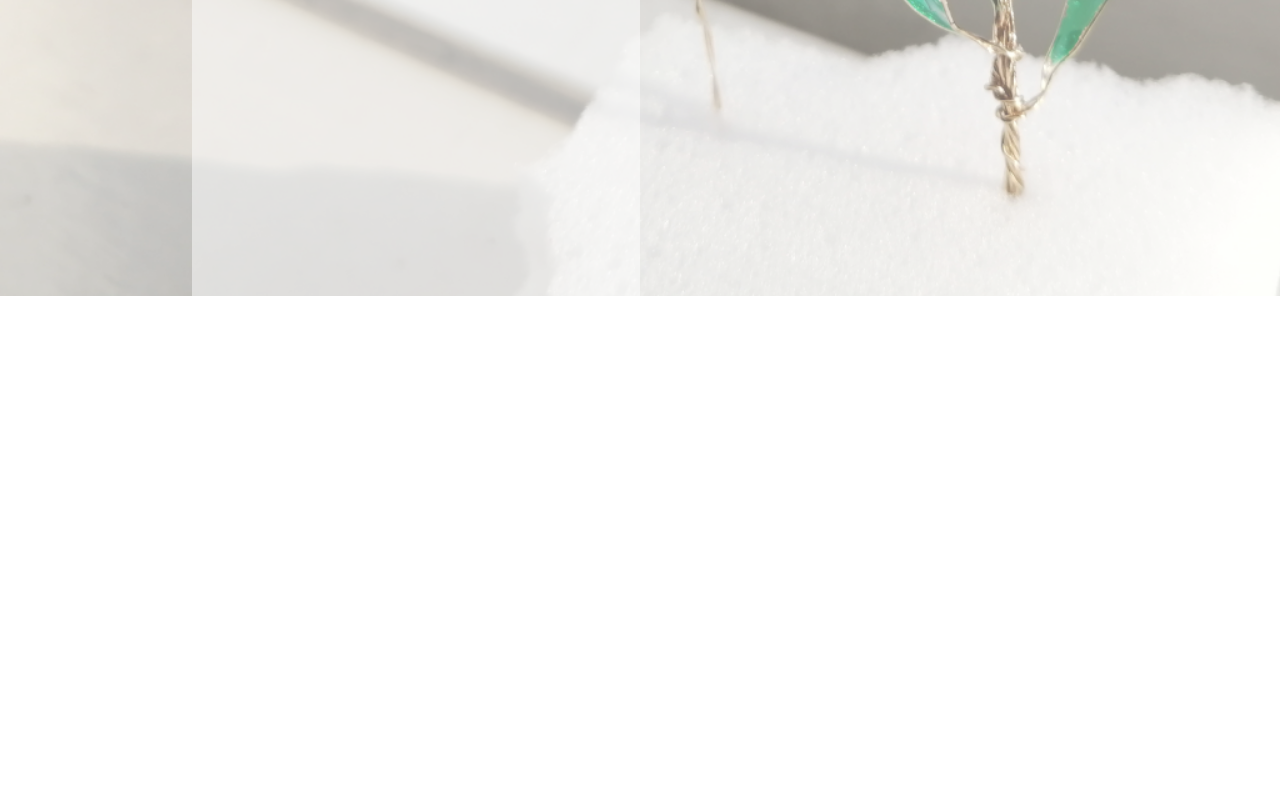
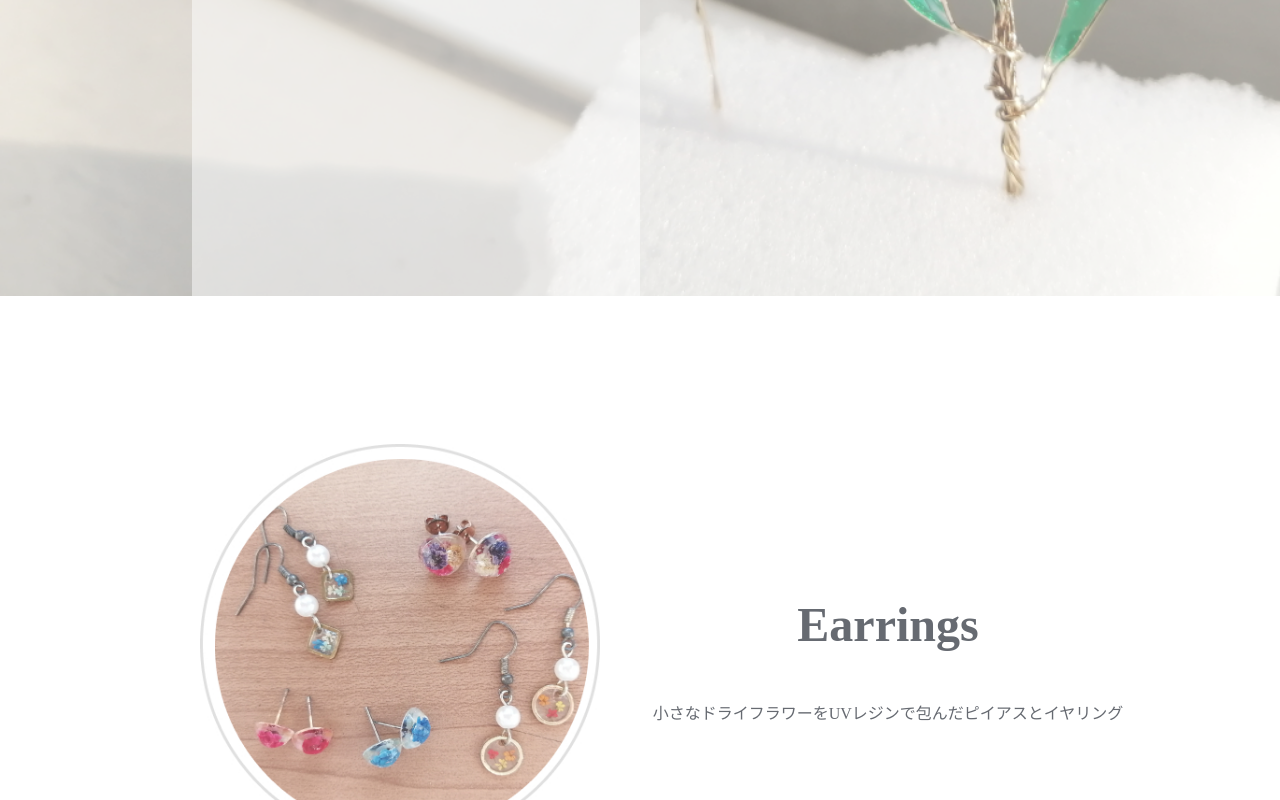
Before and after one commit to riko-okubo/collicotion, a React (Create React App) app: page / in a window 1280 px wide. Shown: the part 504-1304 px from the top of the page. Before the commit the page ends 804 px from the top, so only its background shows below. Built offline with nearby package versions, Linux system fonts and the light colour scheme.

Commit message:
TopPage レイアウト完成

```diff
--- a/src/component/Home.tsx
+++ b/src/component/Home.tsx
@@ -2,21 +2,53 @@ import React from 'react';
 import { useStyles } from './HomeStyle';
 
 import backgroundImg from '../component/Image/backgroundImg.jpg';
+import EarringsGroup from '../component/Image/EarringsGroup.jpg';
+import FlowersGroup from '../component/Image/FlowersGroup.jpg';
 
 export const Home = () => {
     const classes = useStyles();
 
     return (
         <>
-            <div className={classes.top}>
+            {/* <div className={classes.header}>
+
+            </div> */}
+
+        <div className={classes.top}>
                 <img className={classes.top_background} src={backgroundImg} />
                 <div className={classes.curtain}>
                     <div className={classes.title}>
-                        <h1 className={classes.main_title}>coillicotion</h1>
-                        <p className={classes.sub_title}>~ My handmade collection ~</p>
+                        <h1>coillicotion</h1>
+                        <p>~ My handmade collection ~</p>
+                    </div>
+                </div>
+
+
+            <div className={classes.body}>
+                <div className={classes.content}>
+                    <img src={EarringsGroup} />
+                    <div className={classes.sub_title}>
+                        <h3>Earrings</h3>
+                        <p>小さなドライフラワーをUVレジンで包んだピイアスとイヤリング</p>
+                    </div>
+                </div>
+                <div className={classes.content}>
+                    <img src={FlowersGroup} />
+                    <div className={classes.sub_title}>
+                        <h3>3D Flowers</h3>
+                        <p>ワイヤーで成形し、マニキュアとUVレジンで膜を張った花びらで作ったお花</p>
                     </div>
                 </div>
             </div>
+
+            <div className={classes.footer}>
+                <ul>
+                    <li>アクセサリーについて</li>
+                    <li>ホームページ製作記録</li>
+                    <li>プロフィール</li>
+                </ul>
+            </div>
+        </div>
         </>
     )
 }
--- a/src/component/HomeStyle.tsx
+++ b/src/component/HomeStyle.tsx
@@ -28,16 +28,61 @@ export const useStyles = makeStyles((theme:Theme) =>
             textAlign: 'center',
             position: 'absolute',
             top: '50%',
-            left: '50%',
-            transform: 'translate(-50%,-50%)'
+            justifyContent: 'center',
+            "& h1": {
+                fontSize: '3em',
+                margin: 0
+            },
+            "& p": {
+                fontSize: '1.8em',
+                margin: 0
+            }
         },
-        main_title: {
-            fontSize: '3em',
-            margin: 0
+
+        body: {
+            fontFamily: 'cursive',
+            color: '#666A71',
+            margin: '6em auto'
+        },
+        content: {
+            display: 'flex',
+            justifyContent: 'center',
+            alignItems: 'center',
+            "& img": {
+                margin: '3em',
+                width: '25em',
+                height: 'auto'
+            },
         },
         sub_title: {
-            fontSize: '1.8em',
-            margin: 0
+            fontFamily: 'cursive',
+            color: '#666A71',
+            textAlign: 'center',
+            width: '30em',
+            "& h3": {
+                fontSize: '3em'
+            },
+            "& p": {
+                fontSize: '1em'
+            }
         },
+
+        footer: {
+            backgroundColor: '#F2EADF',
+            display: 'inline-block',
+            width: '100%',
+            bottom: 0,
+            "& ul": {
+                margin: '2.5em 1.5em',
+                textAlign: 'end',
+                listStyleType: 'none'
+            },
+            "& li":{
+                margin: '1em',
+                fontFamily: 'cuesive',
+                color: '#666A71',
+                fontSize: '1em'
+            }
+        }
     })
 )
```
Also changed, not shown: src/component/Image/EarringsGroup.jpg (added), src/component/Image/FlowersGroup.jpg (added).
